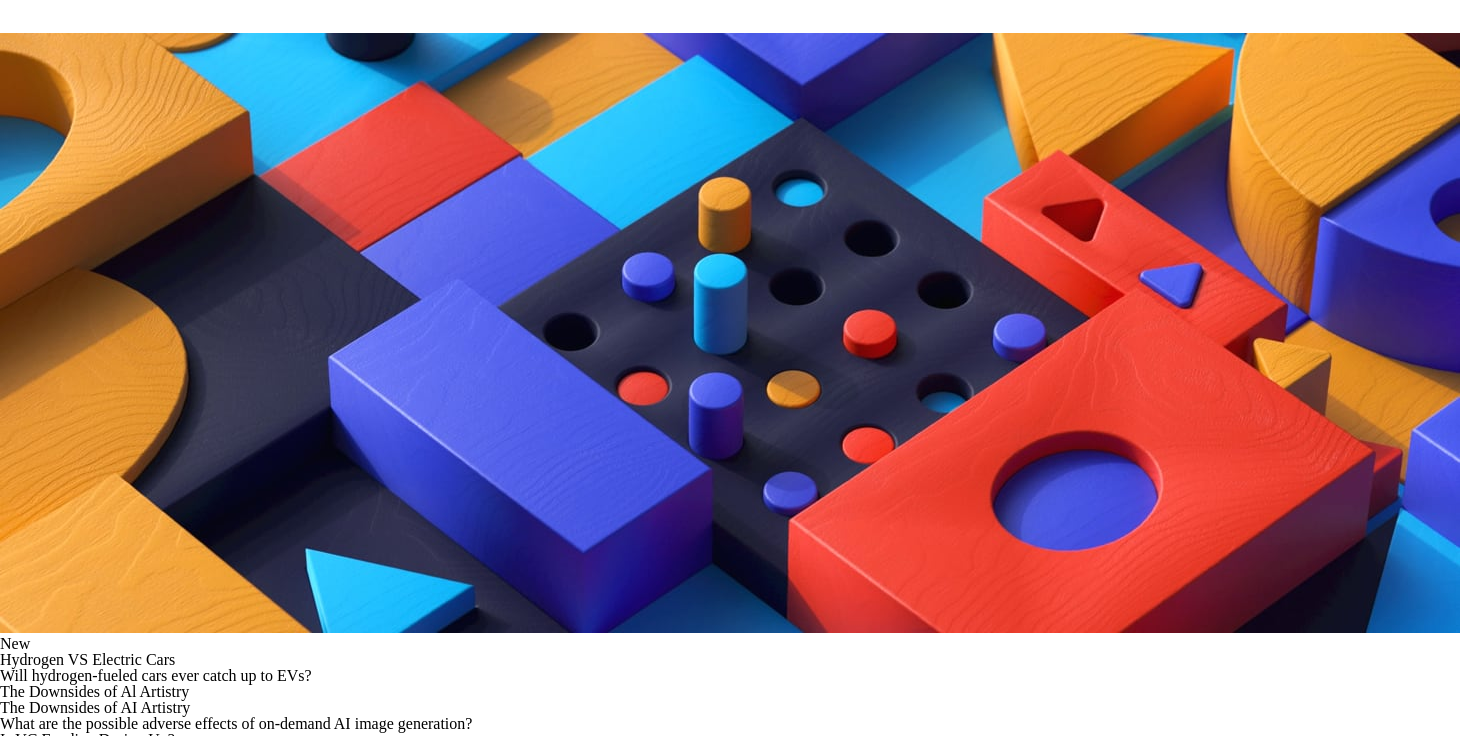
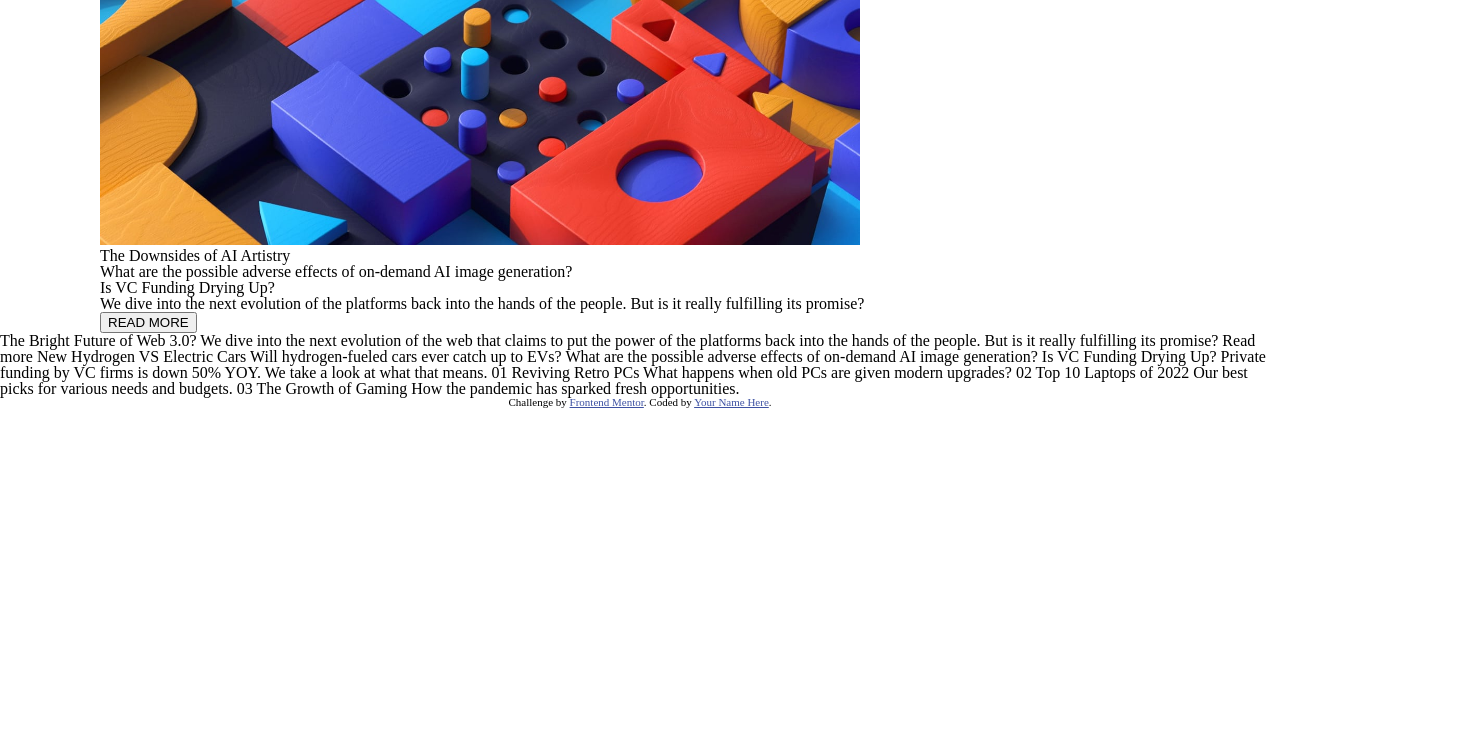
Before and after one commit to MoraesAlvesCleber/News-homepage-main, a plain HTML site: page index.html in a window 1280 px wide. Shown: the part 210-946 px from the top of the page, 1460 px wide, since content can reach past the window. After the commit the page ends 800 px from the top, so only its background shows below. Drawn offline with Linux system fonts and the light colour scheme.

Commit message:
Estilizando imagem e div

```diff
--- a/css/style.css
+++ b/css/style.css
@@ -1,5 +1,5 @@
-header{
-    margin: 100px;
+header {
+    margin: 50px 100px;
 }
 
 nav {
@@ -17,3 +17,11 @@ nav {
     color: black;
     margin: 0 10px;
 }
+
+main {
+    display: flex;
+    margin: 0 100px;
+}
+.img-pieces{
+    width: 760px;
+}
--- a/index.html
+++ b/index.html
@@ -45,24 +45,32 @@
       </ul>
     </nav>
   </header>
+
   <main>
-    <div class="img-pecas-coloridas">
-      <img src="/assets/images/image-web-3-desktop.jpg" alt="Peças coloridas">
-    </div>
-    <section>
+    <section class="column-one">
+      <div class="img-pieces-colorful">
+        <img src="/assets/images/image-web-3-desktop.jpg" alt="Peças coloridas" class="img-pieces">
+      </div>
+
+      <div>
+        <h2>The Downsides of AI Artistry</h2>
+      </div>
+
+      <div>
+        <p>What are the possible adverse effects of on-demand AI image generation?</p>
+        <h2>Is VC Funding Drying Up?</h2>
+        <p>We dive into the next evolution of the platforms back into the hands of the people.
+          But is it really fulfilling its promise?
+        </p>
+        <button>READ MORE</button>
+      </div>
+    </section>
+    <section class="column-two">
       <h2>New</h2>
       <h3>Hydrogen VS Electric Cars</h3>
       <p> Will hydrogen-fueled cars ever catch up to EVs?</p>
       <h2>The Downsides of Al Artistry</h2>
-      <h3></h3>
     </section>
-    <h2>The Downsides of AI Artistry</h2>
-    <p>What are the possible adverse effects of on-demand AI image generation?</p>
-    <h2>Is VC Funding Drying Up?</h2>
-    <p>We dive into the next evolution of the platforms back into the hands of the people.
-      But is it really fulfilling its promise?
-    </p>
-    <button>READ MORE</button>
 
   </main>
 
```
Also changed, not shown: assets/images/logo.svg.
